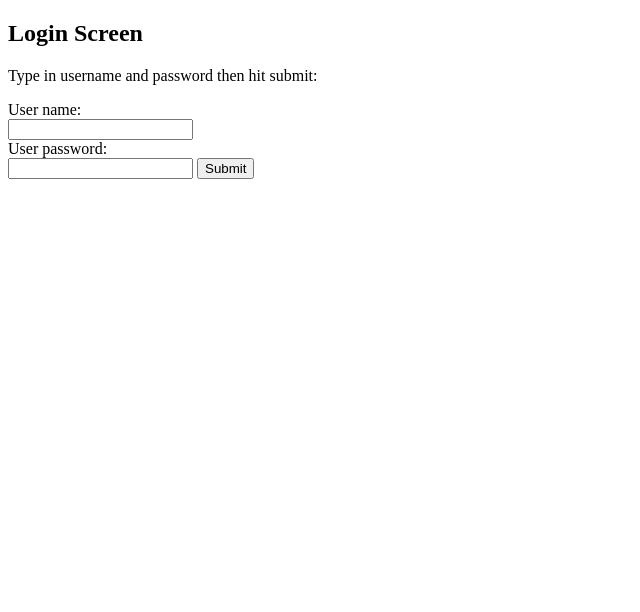
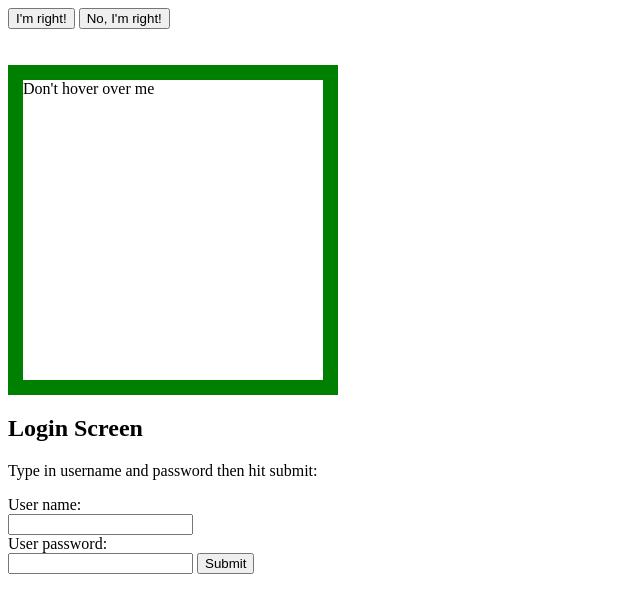
Before and after one commit to caitlinselca/Assignment-4, a plain HTML site: page index.html in a window 1280 px wide. Shown: the whole page, without its empty margins (0-640 px from the left). Drawn offline with Linux system fonts and the light colour scheme.

Commit message:
benchmark work

```diff
--- a/index.html
+++ b/index.html
@@ -3,8 +3,24 @@
   <head>
     <meta charset="UTF-8">
     <title>Document</title>
+    <script src="script.js"></script>
   </head>
   <body>
+
+    <div id="ans"></div>
+
+    <button onclick="right()">I'm right!</button>
+    <button onclick="noMe()">No, I'm right!</button>
+
+
+    <br>
+    <br>
+    <br>
+
+    <div style="height: 300px;width: 300px;border: 15px solid green;" onmouseover="dontHover()">
+      Don't hover over me
+    </div>
+
 
     <h2>Login Screen</h2>
     <p>Type in username and password then hit submit:</p>
--- /dev/null
+++ b/script.js
@@ -0,0 +1,11 @@
+const right = () => {
+  document.getElementById("ans").innerHTML = "I'm right";
+};
+
+const noMe = () => {
+  document.getElementById("ans").innerHTML = "No, I'm right!";
+};
+
+const dontHover = () => {
+  alert("Hey, I told you not to hover over me!");
+};
```
